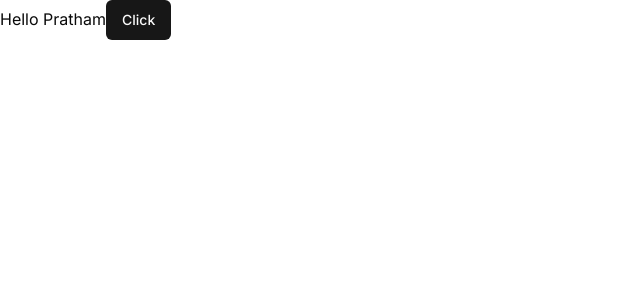
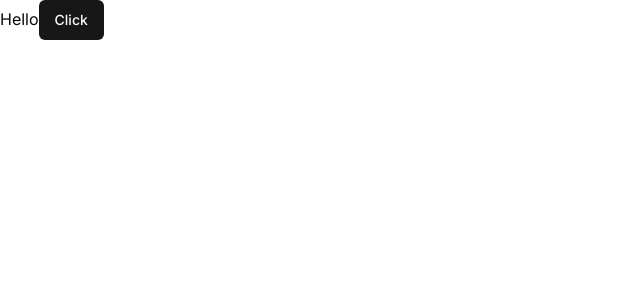
Before and after one commit to P-Dandage/Ai-mock-Interviwer, a Next.js app: page / in a window 1280 px wide. Shown: the top 300 px of the page, without its empty margins (0-640 px from the left). Built offline with nearby package versions, Linux system fonts and the light colour scheme.

Commit message:
Update page.js

```diff
--- a/app/page.js
+++ b/app/page.js
@@ -5,7 +5,7 @@ import Link from "next/link";
 export default function Home() {
   return (
     <div>
-      Hello Pratham
+      Hello
       <Link href={'/dashboard'}>
        <Button>Click  </Button>
       </Link>
```
